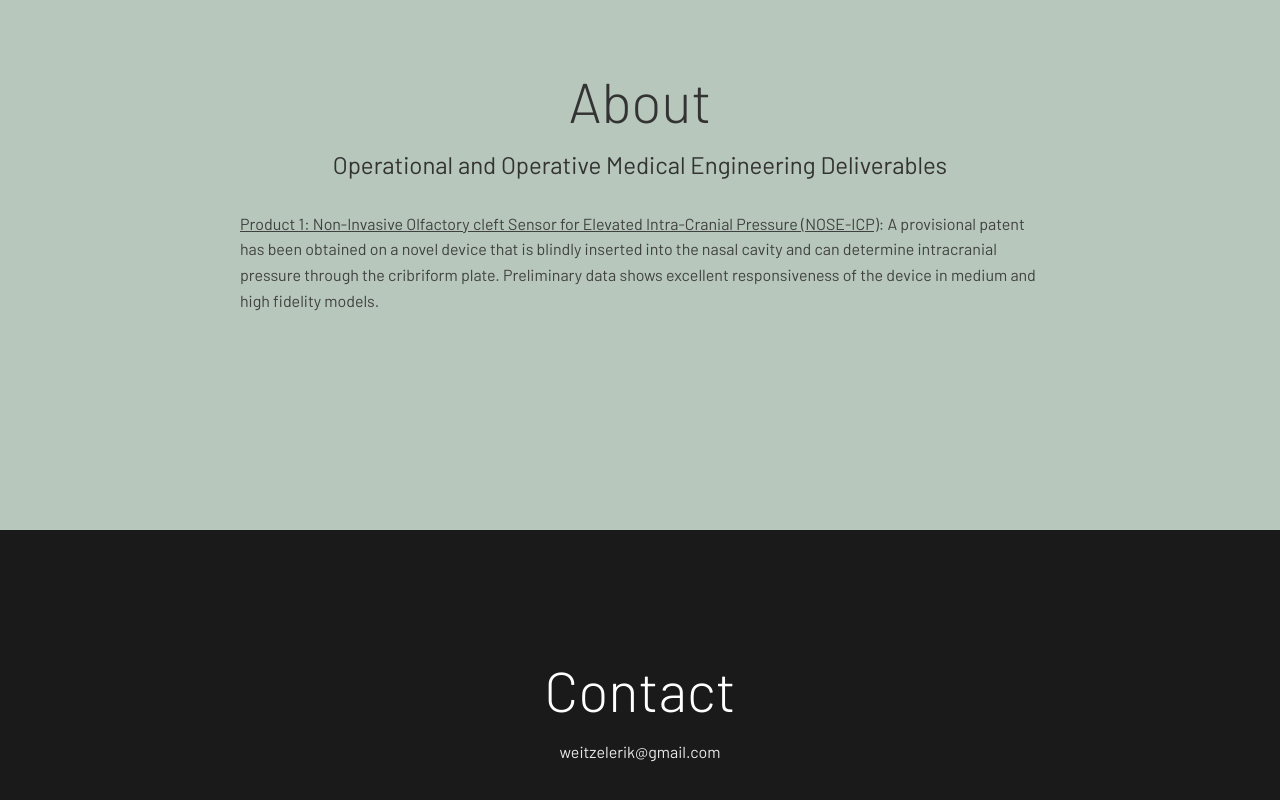
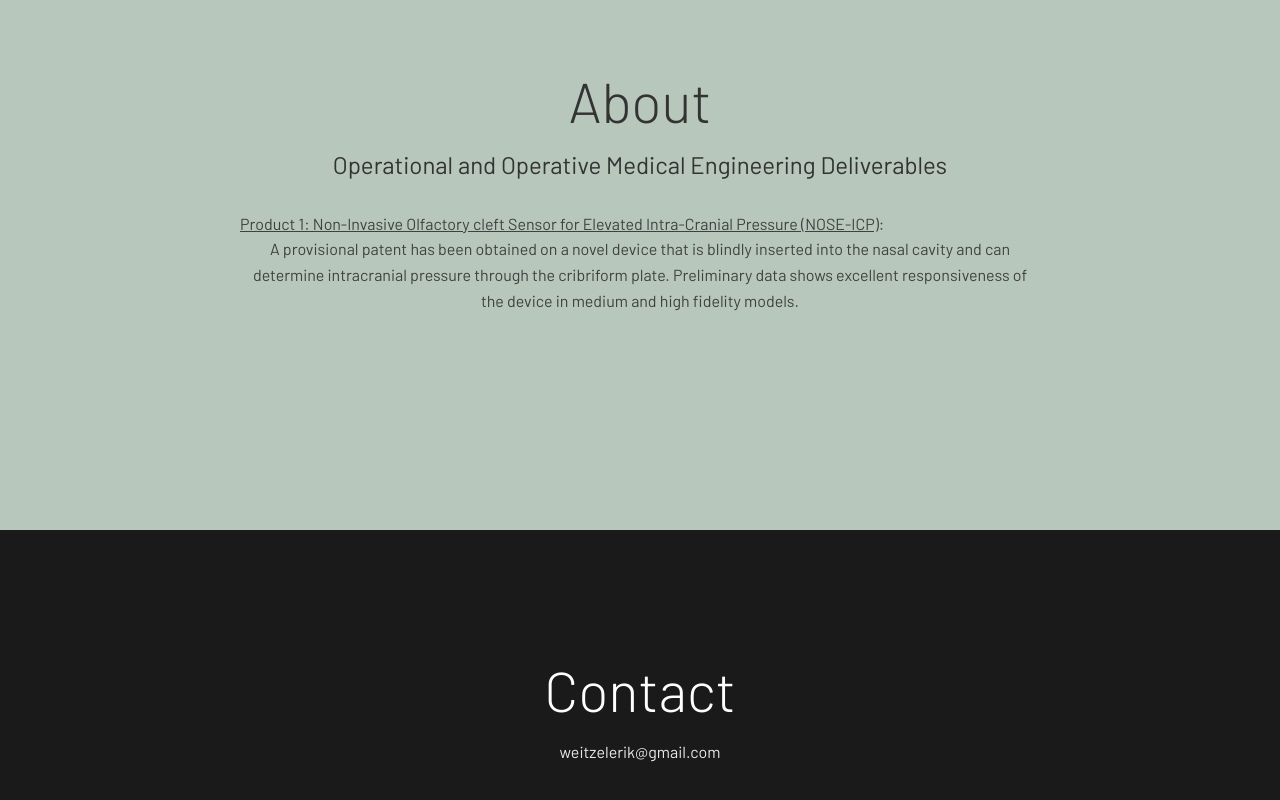
Before and after one commit to weitzelerik/opmed, a plain HTML site: page index.html in a window 1280 px wide. Shown: the part 830-1630 px from the top of the page. Drawn offline with Linux system fonts and the light colour scheme.

Commit message:
Update index.html

```diff
--- a/index.html
+++ b/index.html
@@ -41,9 +41,9 @@
             <div class="desc">
                 <p style="text-align: left;">
                 <u>Product 1: Non-Invasive Olfactory cleft Sensor for Elevated Intra-Cranial Pressure (NOSE-ICP)</u>:
-                A provisional patent has been obtained on a novel device that is blindly inserted into the nasal
+                <p>A provisional patent has been obtained on a novel device that is blindly inserted into the nasal
                 cavity and can determine intracranial pressure through the cribriform plate.  Preliminary data
-                shows excellent responsiveness of the device in medium and high fidelity models.
+                shows excellent responsiveness of the device in medium and high fidelity models.  </p>
             </div>
         </section>
 
```
